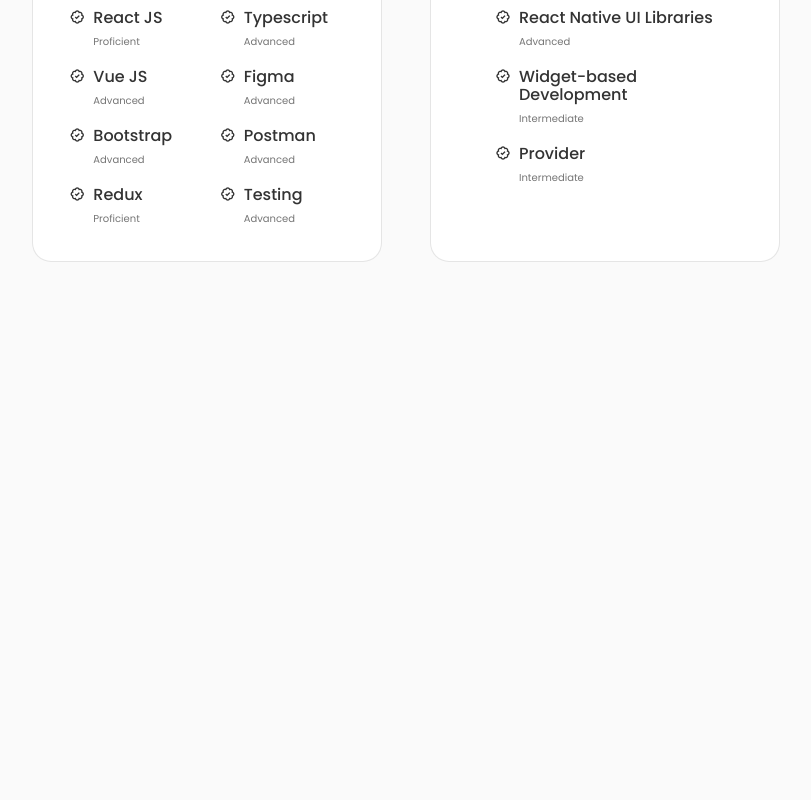
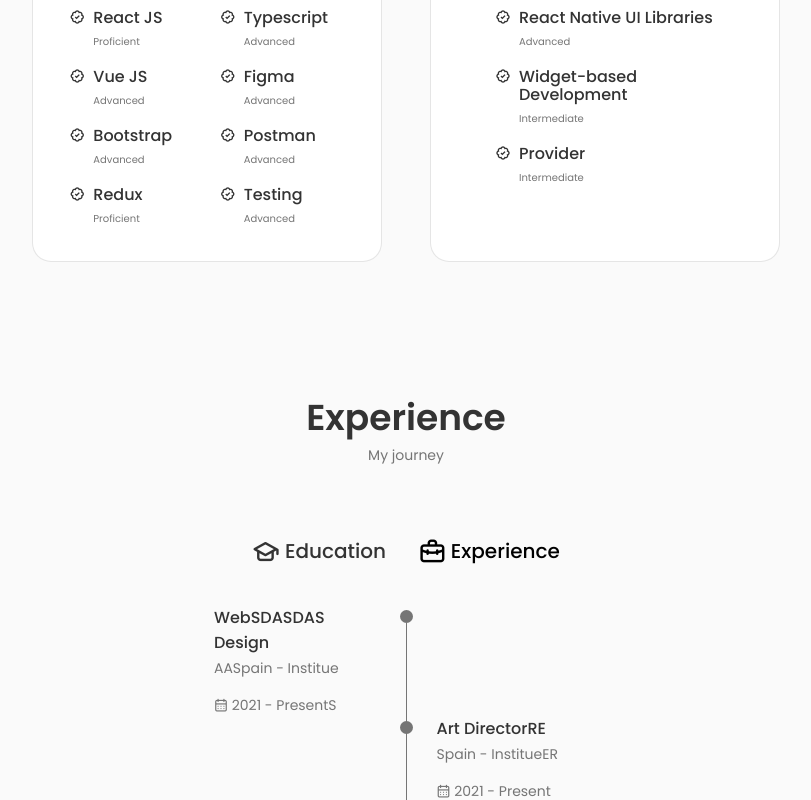
Before and after one commit to NegrilaIM/New-Portfolio, a React (Vite) app: page / in a window 1280 px wide. Shown: the part 2000-2800 px from the top of the page, without its empty margins (234-1045 px from the left). Before the commit the page ends 2294 px from the top, so only its background shows below. Built offline with nearby package versions, Linux system fonts and the light colour scheme.

Commit message:
Experience wyp

```diff
--- a/src/App.jsx
+++ b/src/App.jsx
@@ -2,6 +2,7 @@
 import About from "./Components/About/About";
 import Header from "./Components/Header/Header";
 import Home from "./Components/Home/Home";
+import Experience from "./Components/Qualifications/Experience";
 import Skills from "./Components/Skills/Skills";
 
 function App() {
@@ -15,6 +16,7 @@
         <Home />
         <About />
         <Skills />
+        <Experience />
       </main>
     </>
   );
--- /dev/null
+++ b/src/Components/Qualifications/Experience.jsx
@@ -0,0 +1,172 @@
+import { useState } from "react";
+import "./Experience.scss";
+
+const Experience = () => {
+  const [toggleState, settoggleState] = useState(2);
+
+  function toggleTab(index) {
+    settoggleState(index);
+  }
+
+  return (
+    <section className="qualification section">
+      <h2 className="section__title">Experience</h2>
+      <span className="section__subtitle">My journey</span>
+
+      <div className="qualification__container container">
+        <div className="qualification__tabs">
+          <div
+            className={
+              toggleState === 1
+                ? "qualification__button qualification__active button--flex"
+                : "qualification__button button--flex"
+            }
+            onClick={() => toggleTab(1)}
+          >
+            <i className="uil uil-graduation-cap qualification__icon"></i>{" "}
+            Education
+          </div>
+          <div
+            className={
+              toggleState === 2
+                ? "qualification__button qualification__active button--flex"
+                : "qualification__button button--flex"
+            }
+            onClick={() => toggleTab(2)}
+          >
+            <i className="uil uil-briefcase-alt qualification__icon"></i>{" "}
+            Experience
+          </div>
+        </div>
+        <div className="qualification__sections">
+          <div
+            className={
+              toggleState === 1
+                ? "qualification__content qualification__content-active"
+                : "qualification__content"
+            }
+          >
+            <div className="qualification__data">
+              <div>
+                <h3 className="qualification__title">Web Design</h3>
+                <span className="qualification__subtitle">
+                  Spain - Institue
+                </span>
+                <div className="qualification__calendar">
+                  <i className="uil uil-calendar-alt"></i> 2021 - Present
+                </div>
+              </div>
+              <div>
+                <span className="qualification__rounder"></span>
+                <span className="qualification__line"></span>
+              </div>
+            </div>
+            <div className="qualification__data">
+              <div></div>
+              <div>
+                <span className="qualification__rounder"></span>
+                <span className="qualification__line"></span>
+              </div>
+              <div>
+                <h3 className="qualification__title">Art Director</h3>
+                <span className="qualification__subtitle">
+                  Spain - Institue
+                </span>
+                <div className="qualification__calendar">
+                  <i className="uil uil-calendar-alt"></i> 2021 - Present
+                </div>
+              </div>
+            </div>
+            <div className="qualification__data">
+              <div>
+                <h3 className="qualification__title">Web Designer</h3>
+                <span className="qualification__subtitle">
+                  Spain - Institue
+                </span>
+                <div className="qualification__calendar">
+                  <i className="uil uil-calendar-alt"></i> 2021 - Present
+                </div>
+              </div>
+              <div>
+                <span className="qualification__rounder"></span>
+                <span className="qualification__line"></span>
+              </div>
+            </div>
+            <div className="qualification__data">
+              <div></div>
+              <div>
+                <span className="qualification__rounder"></span>
+                <span className="qualification__line"></span>
+              </div>
+              <div>
+                <h3 className="qualification__title">UX Director</h3>
+                <span className="qualification__subtitle">
+                  Spain - Institue
+                </span>
+                <div className="qualification__calendar">
+                  <i className="uil uil-calendar-alt"></i> 2021 - Present
+                </div>
+              </div>
+            </div>
+          </div>
+          <div
+            className={
+              toggleState === 2
+                ? "qualification__content qualification__content-active"
+                : "qualification__content"
+            }
+          >
+            <div className="qualification__data">
+              <div>
+                <h3 className="qualification__title">WebSDASDAS Design</h3>
+                <span className="qualification__subtitle">
+                  AASpain - Institue
+                </span>
+                <div className="qualification__calendar">
+                  <i className="uil uil-calendar-alt"></i> 2021 - PresentS
+                </div>
+              </div>
+              <div>
+                <span className="qualification__rounder"></span>
+                <span className="qualification__line"></span>
+              </div>
+            </div>
+            <div className="qualification__data">
+              <div></div>
+              <div>
+                <span className="qualification__rounder"></span>
+                <span className="qualification__line"></span>
+              </div>
+              <div>
+                <h3 className="qualification__title">Art DirectorRE</h3>
+                <span className="qualification__subtitle">
+                  Spain - InstitueER
+                </span>
+                <div className="qualification__calendar">
+                  <i className="uil uil-calendar-alt"></i> 2021 - Present
+                </div>
+              </div>
+            </div>
+            <div className="qualification__data">
+              <div>
+                <h3 className="qualification__title">Web DesignerRE</h3>
+                <span className="qualification__subtitle">
+                  Spain - InstitueRE
+                </span>
+                <div className="qualification__calendar">
+                  <i className="uil uil-calendar-alt"></i> 2021 - Present
+                </div>
+              </div>
+              <div>
+                <span className="qualification__rounder"></span>
+                <span className="qualification__line"></span>
+              </div>
+            </div>
+          </div>
+        </div>
+      </div>
+    </section>
+  );
+};
+
+export default Experience;
--- /dev/null
+++ b/src/Components/Qualifications/Experience.scss
@@ -0,0 +1,88 @@
+.qualification__container {
+  max-width: 768px;
+  .qualification__tabs {
+    display: flex;
+    justify-content: center;
+    margin-bottom: var(--mb-2);
+    .qualification__button {
+      font-size: var(--h3-font-size);
+      font-weight: var(--font-medium);
+      color: var(--title-color);
+      margin: 0 var(--mb-1);
+      cursor: pointer;
+      &:hover {
+        transition: 0.3s ease-in;
+        scale: 1.1;
+        color: orange;
+      }
+      .qualification__icon {
+        font-size: 1.8rem;
+        margin-right: var(--mb-0-25);
+      }
+    }
+    .qualification__active {
+      color: var(--title-color-dark);
+    }
+  }
+  .qualification__sections {
+    display: grid;
+    grid-template-columns: 0.5fr;
+    justify-content: center;
+    .qualification__content {
+      display: none;
+      .qualification__data {
+        display: grid;
+        grid-template-columns: 1fr max-content 1fr;
+        column-gap: 1.5rem;
+        .qualification__title {
+          font-size: var(--normal-font-size);
+          font-weight: var(--font-medium);
+        }
+        .qualification__subtitle {
+          display: inline-block;
+          font-size: var(--small-font-size);
+          margin-bottom: var(--mb-1);
+        }
+        .qualification__calendar {
+          font-size: var(--small-font-size);
+        }
+        .qualification__rounder {
+          display: inline-block;
+          width: 13px;
+          height: 13px;
+          background-color: var(--text-color);
+          border-radius: 50%;
+        }
+        .qualification__line {
+          display: block;
+          width: 1px;
+          height: 100%;
+          background-color: var(--text-color);
+          transform: translate(6px, -7px);
+        }
+      }
+    }
+    .qualification__content-active {
+      display: block;
+    }
+  }
+}
+
+/*=============== BREAKPOINTS ===============*/
+/* For large devices */
+@media screen and (max-width: 992px) {
+
+  }
+
+  /* For medium devices */
+  @media screen and (max-width: 768px) {
+
+  }
+
+  @media screen and (max-width: 576px) {
+  }
+
+  /* For small devices */
+  @media screen and (max-width: 350px) {
+
+  }
```
Also changed, not shown: src/Components/Services/Services.jsx (deleted, +0 -8 lines), src/Components/Services/Services.scss (deleted).
